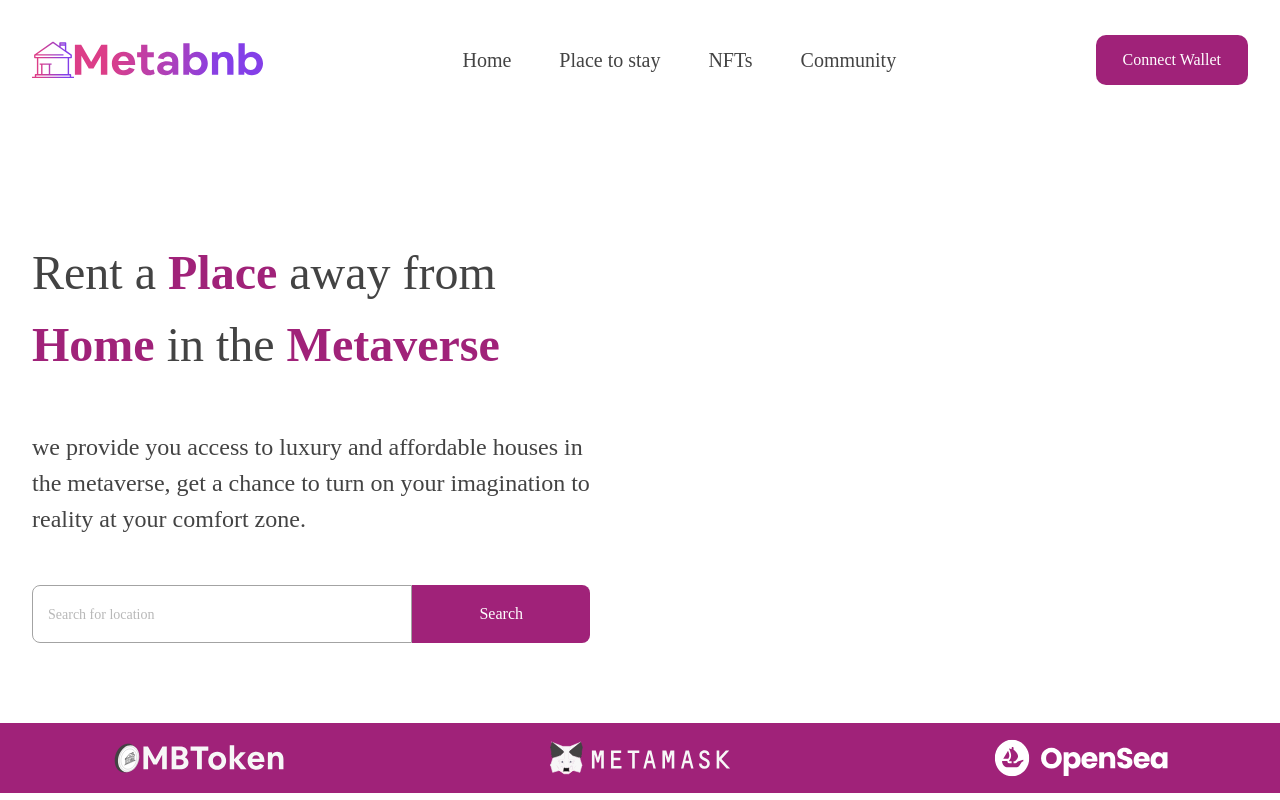
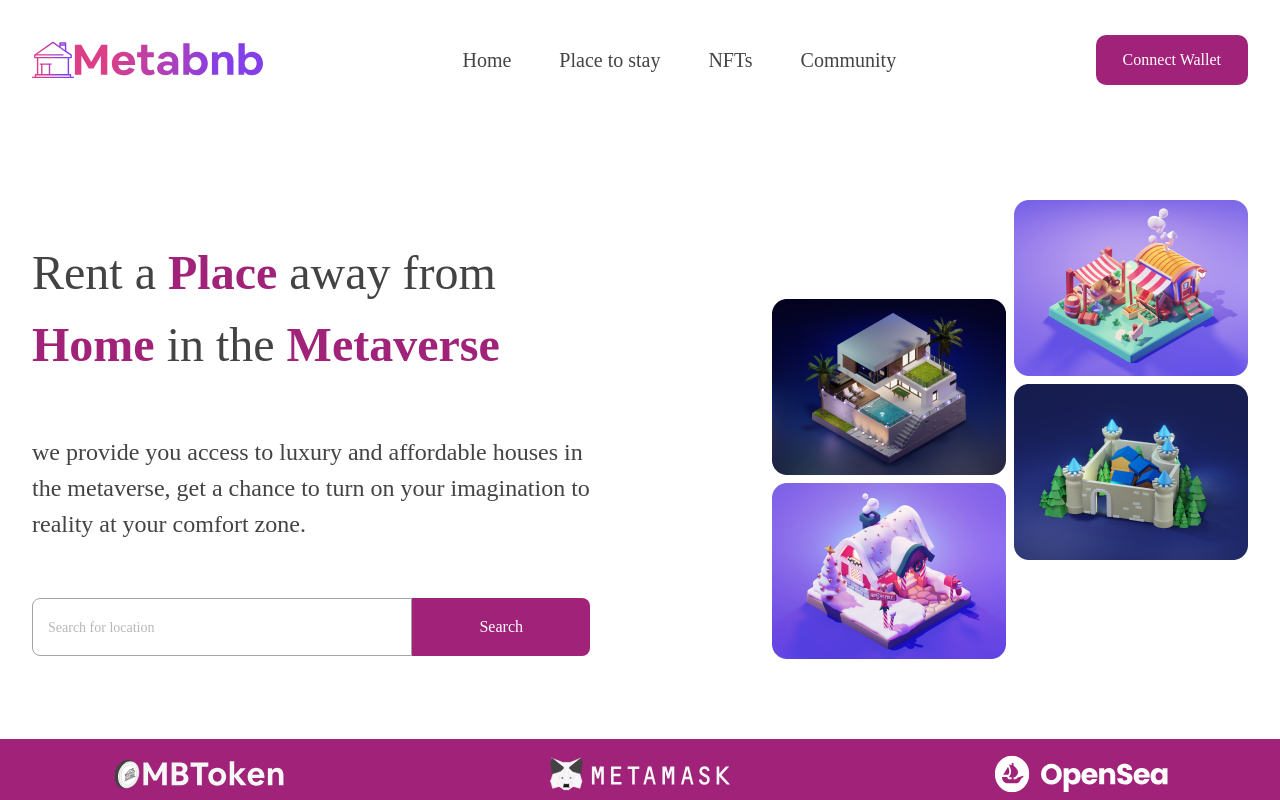
Before and after one commit to BamBam-sys/metabnb, a React (Create React App) app: page / in a window 1280 px wide. Built offline with nearby package versions, Linux system fonts and the light colour scheme; some icons are missing; a web font is replaced by a local one.

Commit message:
change format of hero image

```diff
--- a/src/components/Hero/Hero.jsx
+++ b/src/components/Hero/Hero.jsx
@@ -1,6 +1,6 @@
 import React from 'react';
 import styles from './hero.module.scss';
-import { ReactComponent as Img } from '../../assets/hero-img.svg';
+import heroImg from '../../assets/hero-img.png';
 
 const Hero = () => {
   return (
@@ -22,7 +22,7 @@ const Hero = () => {
         </div>
       </div>
       <div className={styles.img}>
-        <Img />
+        <img src={heroImg} alt="NFTs" />
       </div>
     </div>
   );
```
Also changed, not shown: src/assets/hero-img.png (added), 1 other file (tests, documents, lock files or other folders).
